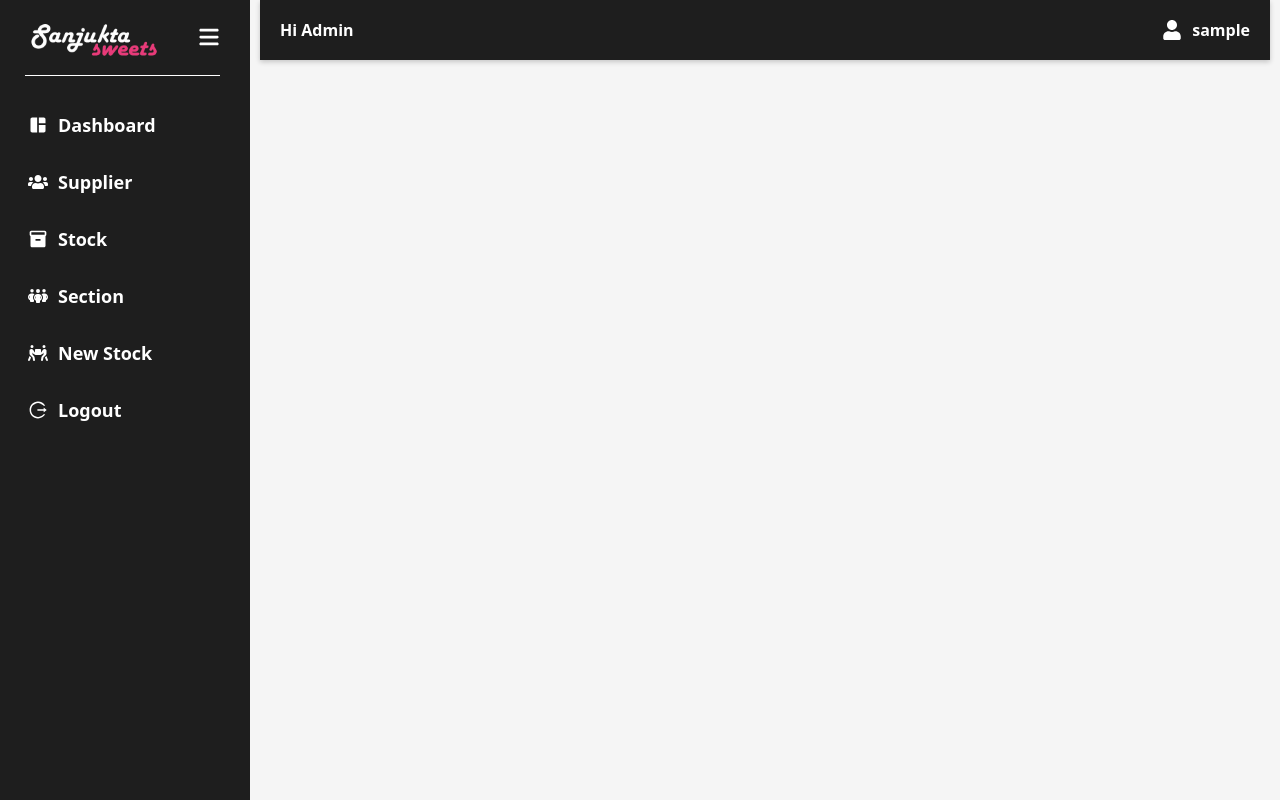
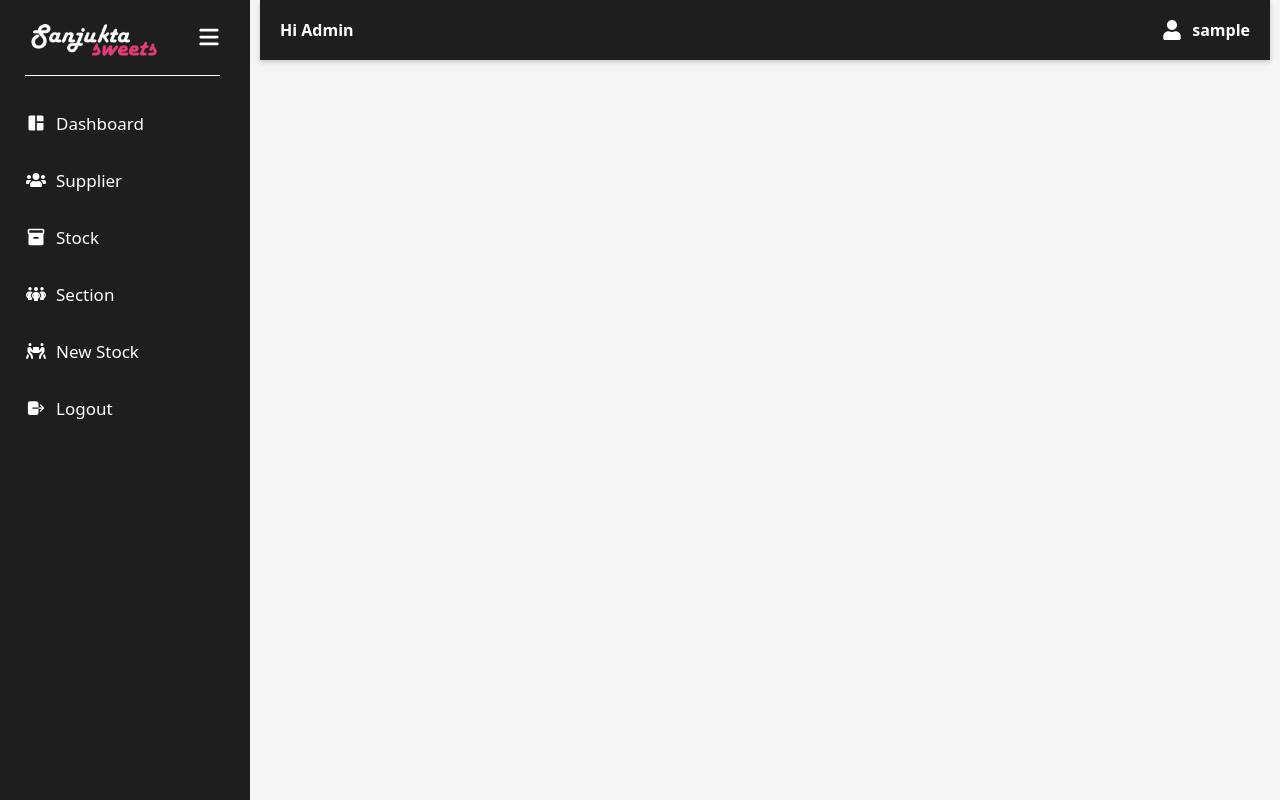
Before and after one commit to Alomj257/sanjukta-agro-products, a React (Create React App) app in the folder client/: page /admin in a window 1280 px wide. Built offline with nearby package versions, Linux system fonts and the light colour scheme; sample sign-in values are in the browser's storage.

Commit message:
sidebar transition

```diff
--- a/client/src/components/sidebar/Sidebar.css
+++ b/client/src/components/sidebar/Sidebar.css
@@ -4,13 +4,14 @@
   color: white;
   height: 100vh;
   padding: 5px 10px;
-  transition: width 0.3s ease;
+  transition: width 0.5s ease, padding 0.5s ease;
   display: flex;
   flex-direction: column;
+  overflow: hidden;
 }
 
 .sidebar.collapsed {
-  width: 80px;
+  width: 75px;
 }
 
 .sidebar-header {
@@ -21,12 +22,19 @@
   margin-left: 15px;
   margin-right: 20px;
   border-bottom: 1px solid white;
+  transition: all 0.5s ease;
 }
 
 .sidebar-logo {
   max-width: 100%;
   height: 40px;
   object-fit: contain;
+  transition: opacity 0.5s ease;
+}
+
+.sidebar.collapsed .sidebar-logo {
+  opacity: 0;
+  transition: opacity 0.5s ease;
 }
 
 .collapse-btn {
@@ -35,16 +43,18 @@
   color: white;
   cursor: pointer;
   font-size: 22px;
+  transition: transform 0.5s ease;
 }
 
 .sidebar-links {
   list-style: none;
-  padding: 8px;
+  padding: 6px;
   margin-top: 20px;
 }
 
 .sidebar-link-item {
   margin-bottom: 10px;
+  transition: transform 0.5s ease, opacity 0.5s ease;
 }
 
 .sidebar-link {
@@ -54,7 +64,7 @@
   color: white;
   padding: 10px;
   border-radius: 4px;
-  transition: background-color 0.3s ease, color 0.3s ease;
+  transition: background-color 0.5s ease, color 0.5s ease;
 }
 
 .sidebar-link.active {
@@ -71,12 +81,14 @@
 .sidebar-icon {
   margin-right: 10px;
   font-size: 20px;
+  transition: margin 0.5s ease;
 }
 
 .sidebar-text {
   margin-top: -5px;
-  font-size: 18px;
-  font-weight: 600;
+  font-size: 17px;
+  font-weight: 500;
+  transition: opacity 0.5s ease;
 }
 
 .sidebar.collapsed .sidebar-text {
--- a/client/src/components/sidebar/Sidebar.jsx
+++ b/client/src/components/sidebar/Sidebar.jsx
@@ -3,7 +3,7 @@ import { NavLink } from 'react-router-dom';
 import { FaUsers } from 'react-icons/fa';
 import { FaBars, FaPeopleGroup, FaPeopleCarryBox } from "react-icons/fa6";
 import { MdSpaceDashboard, MdInventory } from "react-icons/md";
-import { AiOutlineLogout } from "react-icons/ai";
+import { IoLogOut } from "react-icons/io5";
 import transparentLogo from '../../assets/logo.png';
 import './Sidebar.css';
 
@@ -21,12 +21,12 @@ const Sidebar = ({ role }) => {
             { name: 'Stock', path: '/admin/stock', icon: <MdInventory /> },
             { name: 'Section', path: '/admin/section', icon: <FaPeopleGroup /> },
             { name: 'New Stock', path: '/admin/stock/new', icon: <FaPeopleCarryBox /> },
-            { name: 'Logout', path: '/login', icon: <AiOutlineLogout /> },
+            { name: 'Logout', path: '/login', icon: <IoLogOut />},
         ],
         user: [
             { name: 'Dashboard', path: '/user/dashboard', icon: <MdSpaceDashboard /> },
             { name: 'Stock', path: '/user/stock', icon: <MdInventory /> },
-            { name: 'Logout', path: '/login', icon: <AiOutlineLogout /> },
+            { name: 'Logout', path: '/login', icon: <IoLogOut />},
         ],
     };
 
```
